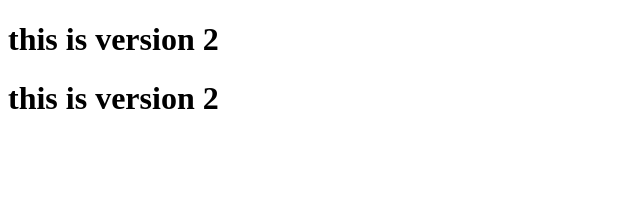
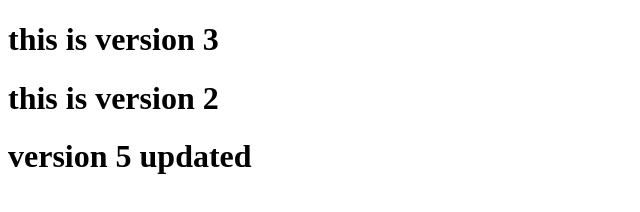
Before and after one commit to vaishnavishendkar6/myrepo, a plain HTML site: page index.html in a window 1280 px wide. Shown: the whole page, without its empty margins (0-640 px from the left). Drawn offline with Linux system fonts and the light colour scheme.

Commit message:
update version

```diff
--- a/index.html
+++ b/index.html
@@ -3,12 +3,14 @@
 <head>
     <meta charset="UTF-8">
     <meta name="viewport" content="width=device-width, initial-scale=1.0">
-    <title>Document</title>
+    <title>D</title>
 </head>
 <body>
-    <h1>this is version 2</h1>
+    <h1>this is version 3</h1>
         <h1>this is version 2</h1>
 
+<h1>version 5 updated</h1>
 
+</h1>
 </body>
 </html>
```
